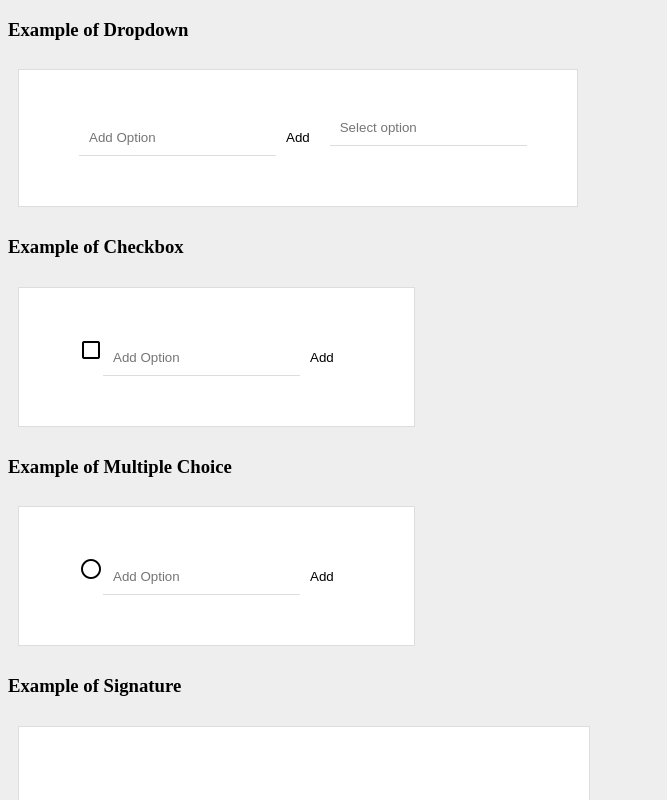
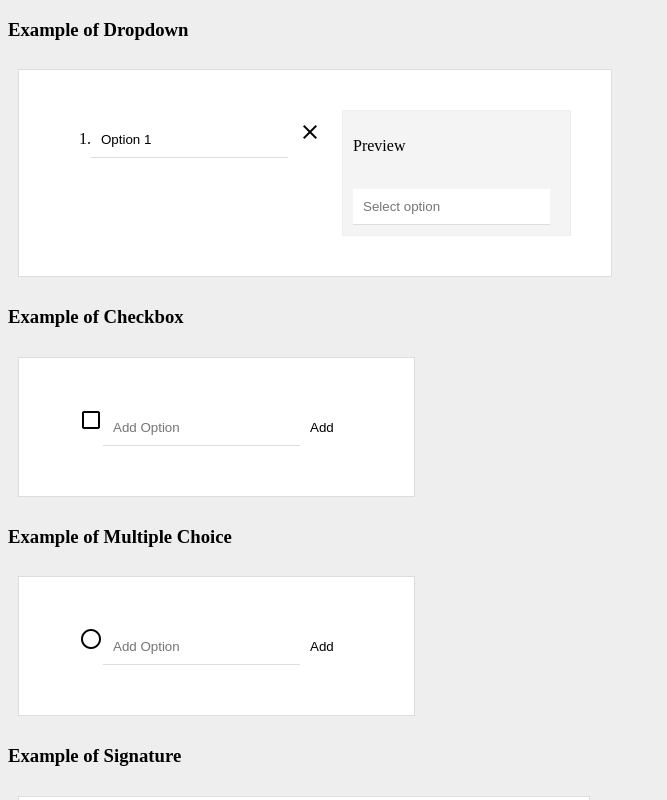
Before and after one commit to gillianlyle/form-controls, a React (Create React App) app: page / in a window 1280 px wide. Shown: the top 800 px of the page, without its empty margins (0-667 px from the left). Built offline with nearby package versions, Linux system fonts and the light colour scheme.

Commit message:
dropdown component now allows inline editing

```diff
--- a/src/App.css
+++ b/src/App.css
@@ -10,3 +10,5 @@ button{padding:10px; background:none; border:0 none; padding:0; margin:0}
 select{border:0;border-bottom:1px solid #ddd; margin-right:10px; padding:10px; width:250px}
 
 .question:focus {background:#f4f4f4; border-bottom:1px solid purple; outline:0 none}
+
+.preview {background:#f4f4f4; padding:10px; border:1px solid #eee}
--- a/src/components/FormFields.jsx
+++ b/src/components/FormFields.jsx
@@ -1,54 +1,79 @@
 import React, {useState} from 'react';
-
-// Dropdown menu
-// Each time you add a new option, a new list item should appear with that value
-// The value of each option, should populate the dropdown options
-// Allow user to delete an option
 
 const Dropdown = () => {
 
-    const [value, setValue] = useState('');
-    const [options, setOptions] = useState([]);
+    // initialise state
+    const [options, setOptions] = useState([{content: 'Option 1'}]);
 
-    const handleChange = event => setValue(event.target.value);
-    const handleAdd = event => setOptions([...options, value]);
-    const handleDelete = (option, index) => {
-        // Create a new array of all the options except the option we want to delete
-        const updatedList = options.filter((_, index) => index !== option);
-        setOptions(updatedList);
-    };
+    // Pass in the input’s event and the index of the option.
+    const handleKeyDown = (event, index) => {
+        // Detecting if the return key is pressed, if it is, we call createOptionAtIndex.
+        if (event.key === 'Enter') {
+        createOptionAtIndex(event, index);
+        }
+        // Detecting if the backscpace key is pressed, if it is, we call removeOptionAtIndex.
+        if (event.key === 'Backspace' && options[index].content === '') {
+        event.preventDefault();
+        return removeOptionAtIndex(index);
+        }
+    }
+
+    const createOptionAtIndex = (event, index) => {
+        const newOptions = [...options]; // Create a copy of array
+        newOptions.splice(index + 2, 0, {content: `Option ${index + 2}`}); // insert new empty option after the currently selected option
+        setOptions(newOptions); // update the original options array
+        setTimeout(() => {document.forms[0].elements[index + 1].focus()}, 0); // wait (0 milliseconds) after state updates then set focus to the new input
+
+    }
+
+    const updateOptionAtIndex = (event, index) => {
+        const newOptions = [...options]; // Create a copy of array
+        newOptions[index].content = event.target.value; // change the value of the content key with the value inside the event object
+        setOptions(newOptions); // update the original options array
+    }
+
+    const removeOptionAtIndex = (index) => {
+        if (index === 0 && options.length === 1) return ; // Keep remaining input visible
+        setOptions(options => options.slice(0, index).concat(options.slice(index + 1, options.length)));
+    }
 
     return (
         <>
-        <div className="left">
+        <form className="left">
             <ul>
                 {options.map((option, index) => (
                     <>
-                        <li key={index}>{index + 1}.
-                            <input value={option} disabled />
-                            <button onClick={() => handleDelete(index)}><i className="material-icons">close</i></button>
-                        </li>
+                        <li>{index + 1}.
+                        <input
+                            type="text"
+                            value={option.content}
+                            onKeyDown={event => handleKeyDown(event, index)}
+                            onChange={event => updateOptionAtIndex(event, index)}
+                            placeholder="Add Option"
+                        />
+
+                        <button type="button" onClick={() => removeOptionAtIndex(index)}><i className="material-icons">close</i></button>
+
+                        <br />
+                       </li>
                     </>
                 ))}
-                <li>
-                    <input name="addOption" type="text" value={value.addOption} onChange={handleChange} placeholder="Add Option" />
-                    <button type="button" onClick={handleAdd}>Add</button>
-                </li>
             </ul>
-        </div>
-
-        <div>
+        </form>
+        <div className="preview">
+        <p>Preview</p>
+        <br/>
             <input type="text" list="options" placeholder="Select option" />
             <datalist id="options">
                 {options.map((option) => (
-                    <option value={option} />
+                    <option value={option.content} />
                 ))}
             </datalist>
         </div>
+
         </>
     )
 }
-
 
 const Checkbox = () => {
 
```
